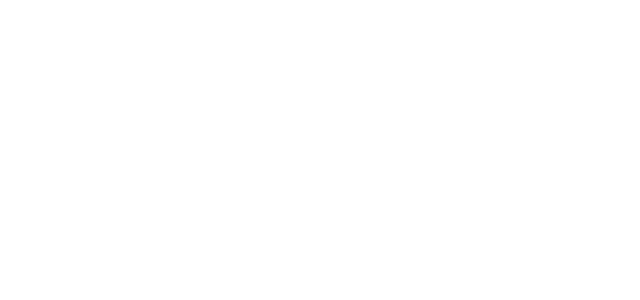
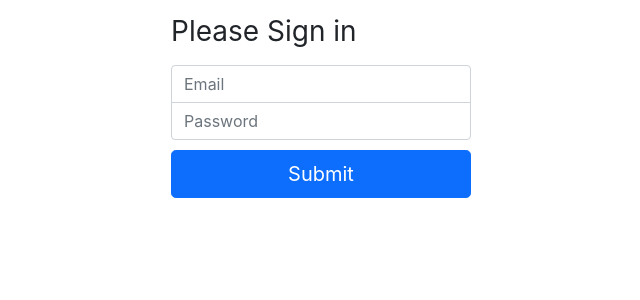
Before and after one commit to gastonmancini/react-for-go-auth-api-sample, a React (Create React App) app: page /login in a window 1280 px wide. Shown: the top 300 px of the page, without its empty margins (319-959 px from the left). Built offline with nearby package versions, Linux system fonts and the light colour scheme.

Commit message:
Create  Login page

```diff
--- a/src/App.js
+++ b/src/App.js
@@ -4,7 +4,7 @@
 import Dashboard from './pages/Dashboard';
 import Users from './pages/Users';
 import Register from './pages/Register';
-
+import Login from './pages/Login';
 
 function App() {
   return (
@@ -12,6 +12,7 @@
         <Route path={'/'} exact component={Dashboard} />
         <Route path={'/users'} component={Users} />
         <Route path={'/register'} component={Register} />
+        <Route path={'/login'} component={Login} />
       </BrowserRouter>
   );
 }
--- /dev/null
+++ b/src/pages/Login.js
@@ -0,0 +1,38 @@
+import '../Register.css';
+import axios from 'axios';
+import React, { useState } from 'react';
+import { Redirect } from 'react-router-dom';
+
+function Login() {
+
+    const [email, setEmail] = useState("");
+    const [password, setPassword] = useState("");
+    const [redirect, setRedirect] = useState(false);
+
+    async function Submit(event) {
+        event.preventDefault();
+        await axios.post('http://localhost:8000/api/login', {
+            email: email,
+            password: password
+        }, { withCredentials: true });
+        setRedirect(true);
+    }
+
+    if (redirect) {
+        return <Redirect to={'/'} />
+    }
+
+    return (
+        <main className="form-signin">
+            <form onSubmit={Submit}>
+                <h1 className="h3 mb-3 fw-normal">Please Sign in</h1>
+                <input type="email" className="form-control" placeholder="Email" required
+                    onChange={e => setEmail(e.target.value)} />
+                <input type="password" className="form-control" placeholder="Password" required
+                    onChange={e => setPassword(e.target.value)} />
+                <button className="w-100 btn btn-lg btn-primary" type="submit">Submit</button>
+            </form>
+        </main>);
+}
+
+export default Login;
--- a/src/pages/Register.js
+++ b/src/pages/Register.js
@@ -28,7 +28,7 @@
     }
 
     if (redirect) {
-        return <Redirect to={'/'} />
+        return <Redirect to={'/login'} />
     }
 
     return (
```
